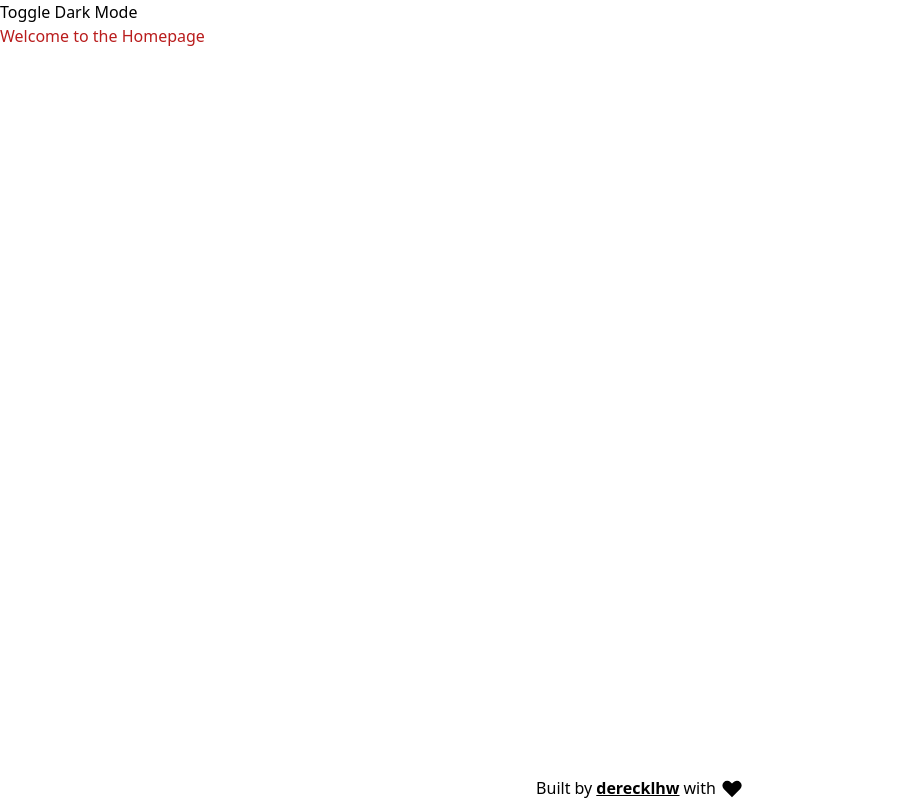
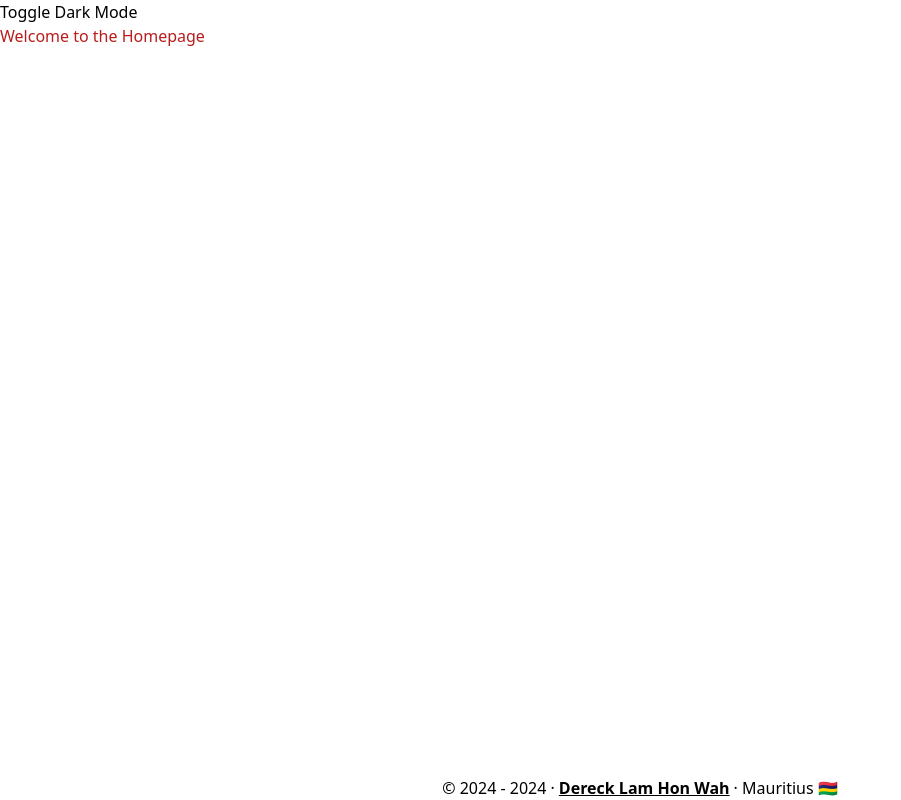
Before and after one commit to derecklhw/derecklhw-portfolio, a Nuxt app: page / in a window 1280 px wide. Shown: the whole page, without its empty margins (0-901 px from the left). Built offline with nearby package versions, Linux system fonts and the light colour scheme.

Commit message:
feat: rephrase the footer

```diff
--- a/components/AppFooter.vue
+++ b/components/AppFooter.vue
@@ -1,16 +1,23 @@
 <template>
   <div class="flex justify-center">
-    <p class="flex gap-x-1">
-      Built by
+    <p class="flex gap-x-1 text-sm md:text-base">
+      © 2024 - {{ currentYear }} ·
       <a
         class="underline font-semibold"
         href="https://github.com/derecklhw/"
         target="_blank"
-        >derecklhw</a
       >
-      with
-      <IconsHeartSolid class="size-6" />
+        Dereck Lam Hon Wah
+      </a>
+      · Mauritius 🇲🇺
     </p>
   </div>
 </template>
-<script setup lang="ts"></script>
+<script setup lang="ts">
+import { ref, onMounted } from "vue";
+const currentYear = ref<number>(2024);
+
+onMounted(async () => {
+  currentYear.value = new Date().getFullYear();
+});
+</script>
```
